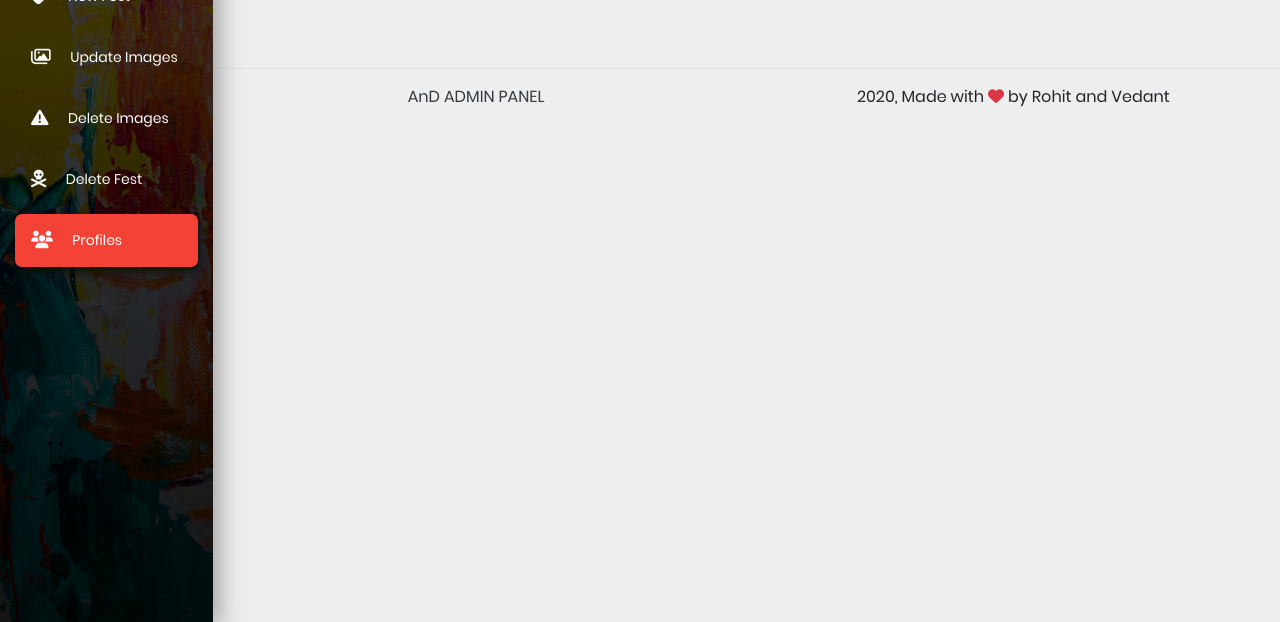
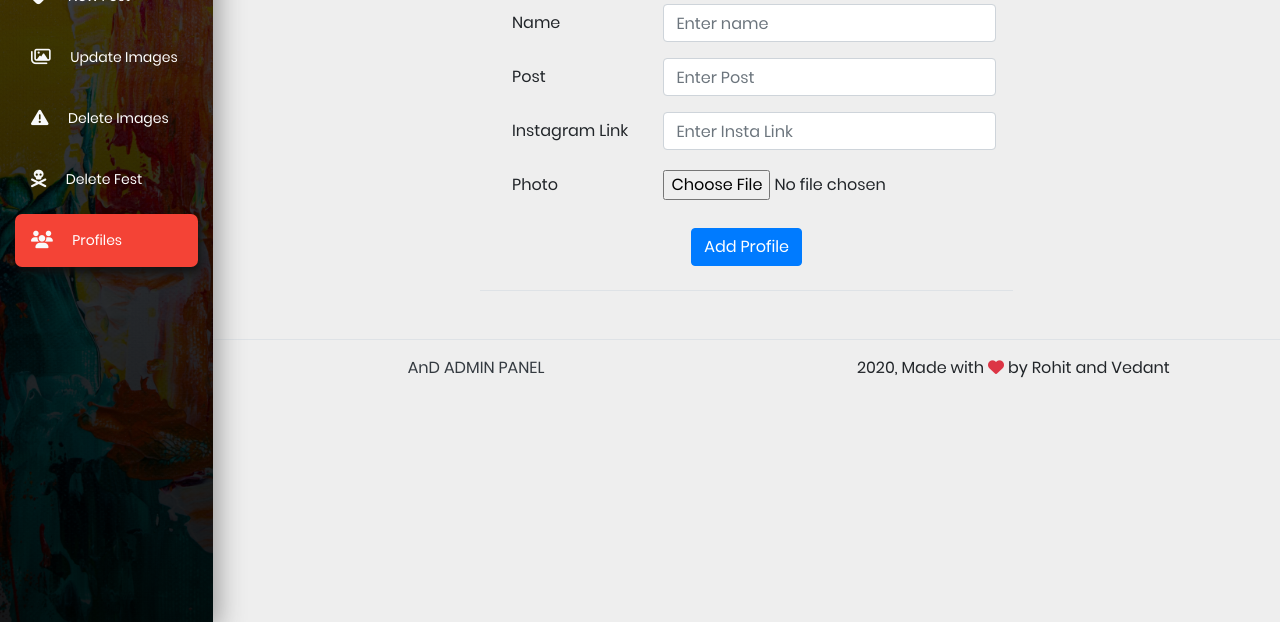
Before and after one commit to VedantBang/ArtsnDecoWebsite, a website: page admin/profiles.html in a window 1280 px wide. Shown: the part 178-800 px from the top of the page. Drawn offline with nearby package versions, Linux system fonts and the light colour scheme; no server answers.

Commit message:
Add Fest UX changes, added add profiles section

```diff
--- a/admin/js/login.js
+++ b/admin/js/login.js
@@ -1,3 +1,6 @@
+const url =
+  "https://cors-anywhere.herokuapp.com/https://artsndeco-backend.netlify.app";
+
 // Send login credentials to backend
 document.getElementById("login-button").addEventListener("click", () => {
   const username = document.getElementById("username").value;
@@ -8,7 +11,7 @@ document.getElementById("login-button").addEventListener("click", () => {
   formData.append("username", username);
   formData.append("password", password);
 
-  fetch("https://artsndeco.netlify.app/user/login", {
+  fetch(`${url}/user/login`, {
     method: "POST",
     body: formData,
   })
--- a/admin/js/particles.js
+++ b/admin/js/particles.js
@@ -1,3 +1,4 @@
 particlesJS.load("particles-js", "particles.json", () => {
-    console.log("particles.json loaded");
+  console.log("|>@RT![|_3$  |_0@|)3|) !");
+  console.log("Hello There! You opened the console! Know some code, do you ?");
 });
--- a/admin/js/profiles.js
+++ b/admin/js/profiles.js
@@ -1,5 +1,8 @@
+const url =
+  "https://cors-anywhere.herokuapp.com/https://artsndeco-backend.netlify.app";
+
 // Check if user is logged in or not
-fetch("https://artsndeco.netlify.app/user/verifytoken", {
+fetch(`${url}/user/verifytoken`, {
   method: "GET",
   headers: {
     token: `${localStorage.getItem("token")}`,
@@ -28,7 +31,7 @@ document.getElementById("settings-button").addEventListener("click", () => {
   formData.append("username", username);
   formData.append("password", password);
 
-  fetch("https://artsndeco.netlify.app/user/login", {
+  fetch(`${url}/user/login`, {
     method: "POST",
     body: formData,
   })
--- a/admin/profiles.html
+++ b/admin/profiles.html
@@ -269,14 +269,62 @@
     <div class="container-fluid">
       <div class="row justify-content-center">
         <div class="col-xl-10 col-lg-9 col-md-8 ml-auto">
-          <div class="row pt-5 mt-5 mb-5 justify-content-center">
-            <div class="col-sm-10 p-2">
-              <h2 class="text-center">
+          <div class="row pt-5 mt-md-5 mb-5 justify-content-center">
+            <div class="col-xl-6 col-lg-8 col-sm-10 p-2 border-bottom">
+              <h2 class="text-center mb-4">
                 Add New Profile
               </h2>
-              <form id="add-new-profile">
+              <form id="add-new-profile" class="pr-4 pl-4">
                 <div class="form-group row">
-                  <label for="name"></label>
+                  <label for="name" class="col-sm-4 col-form-label">
+                    Name
+                  </label>
+                  <input
+                    type="text"
+                    id="name"
+                    class="col-sm-8 form-control"
+                    placeholder="Enter name"
+                    required
+                  />
+                </div>
+                <div class="form-group row">
+                  <label for="post" class="col-sm-4 col-form-label">
+                    Post
+                  </label>
+                  <input
+                    type="text"
+                    id="post"
+                    class="col-sm-8 form-control"
+                    placeholder="Enter Post"
+                    required
+                  />
+                </div>
+                <div class="form-group row">
+                  <label for="link" class="col-sm-4 col-form-label">
+                    Instagram Link
+                  </label>
+                  <input
+                    type="text"
+                    id="link"
+                    class="col-sm-8 form-control"
+                    placeholder="Enter Insta Link"
+                    required
+                  />
+                </div>
+                <div class="form-group row">
+                  <label for="photo" class="col-4 col-form-label">
+                    Photo
+                  </label>
+                  <input type="file" id="photo" class="col-8 mt-1 pl-0" />
+                </div>
+                <div class="form-group row justify-content-center">
+                  <button
+                    type="submit"
+                    class="btn btn-primary mt-2"
+                    id="submit-credentials"
+                  >
+                    Add Profile
+                  </button>
                 </div>
               </form>
             </div>
```
Also changed, not shown: admin/add-fest.html (+2 -2 lines), admin/delete-fest.html (+1 -1 lines), admin/js/add-fest.js (+7 -8 lines), admin/js/dashboard.js (+5 -2 lines), admin/js/delete-fest.js (+6 -3 lines), admin/js/delete-images.js (+8 -5 lines), admin/js/settings.js (+5 -2 lines), admin/js/update-images.js (+6 -3 lines).
